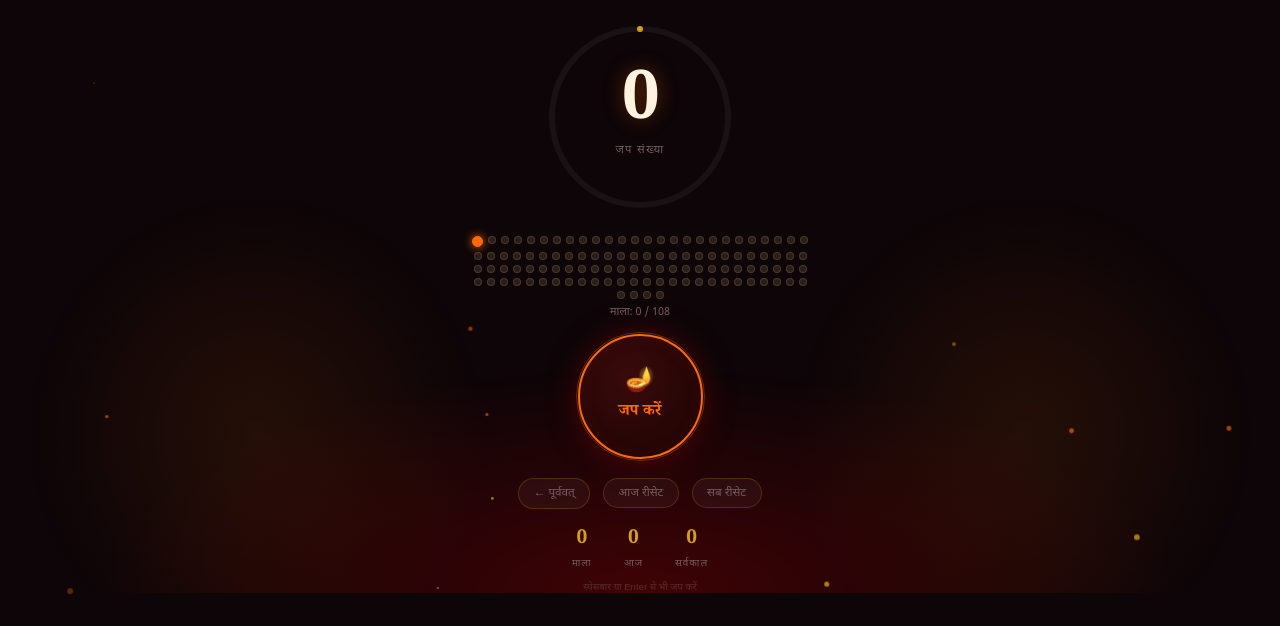
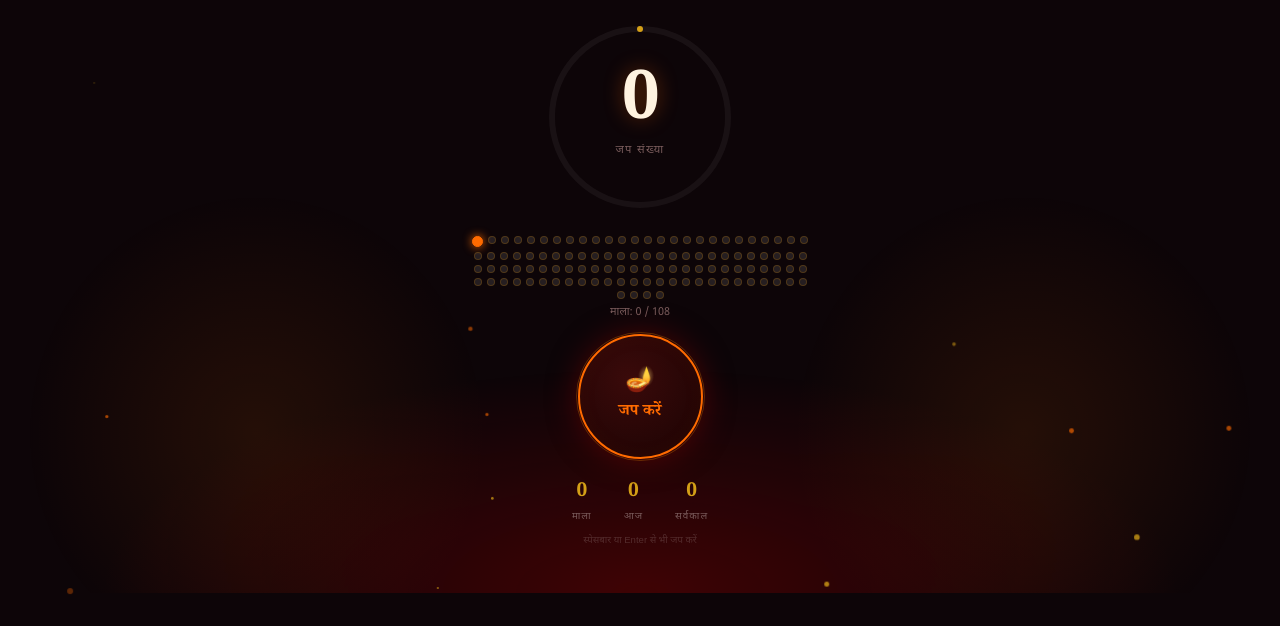
Before and after one commit to theprashantpandeyaadvik/Naam-Jap, a plain HTML site: page index.html in a window 1280 px wide. Shown: the part 207-833 px from the top of the page. After the commit the page ends 800 px from the top, so only its background shows below. Drawn offline with Linux system fonts and the light colour scheme.

Commit message:
index.html

```diff
--- a/index.html
+++ b/index.html
@@ -344,11 +344,7 @@
       <span>जप करें</span>
     </button>
 
-    <div class="controls">
-      <button class="ctrl-btn" onclick="undoLast()">← पूर्ववत्</button>
-      <button class="ctrl-btn danger" onclick="resetToday()">आज रीसेट</button>
-      <button class="ctrl-btn danger" onclick="resetAll()">सब रीसेट</button>
-    </div>
+
 
     <div class="stats">
       <div class="stat">
```
